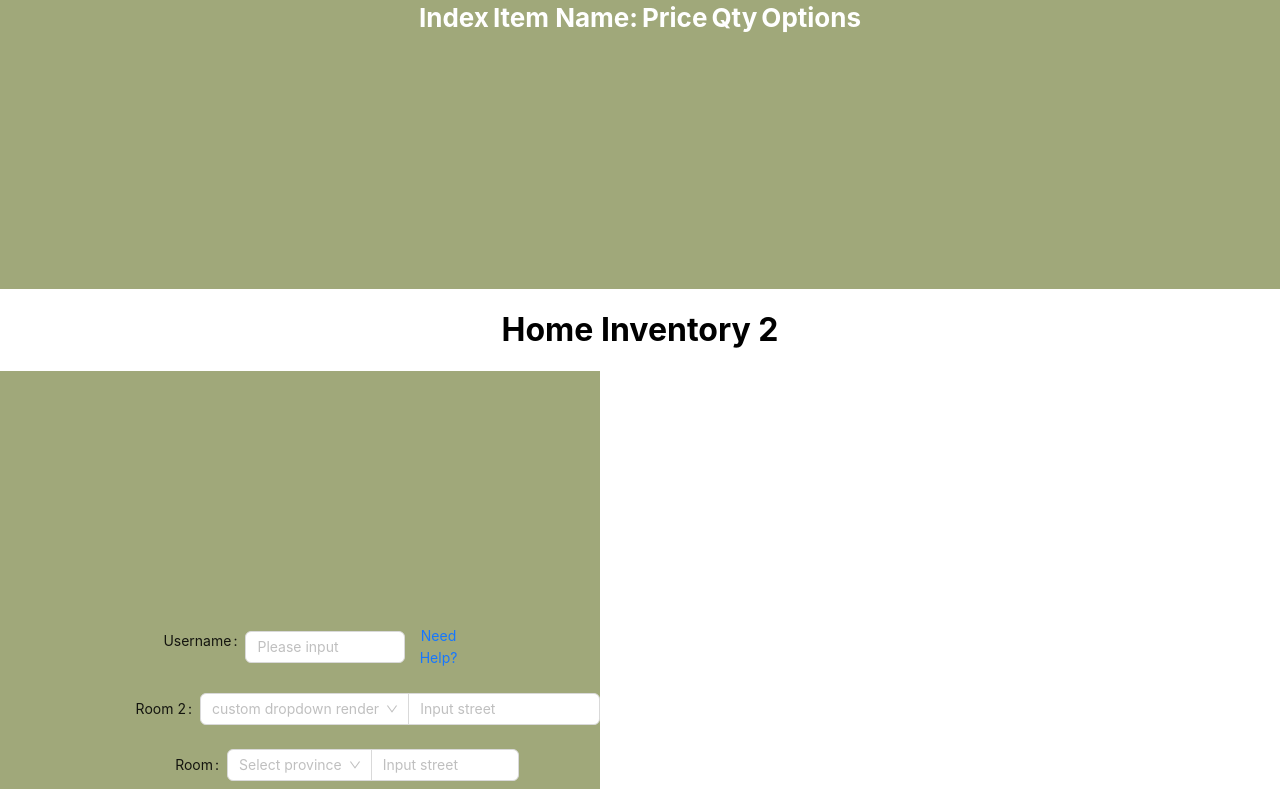
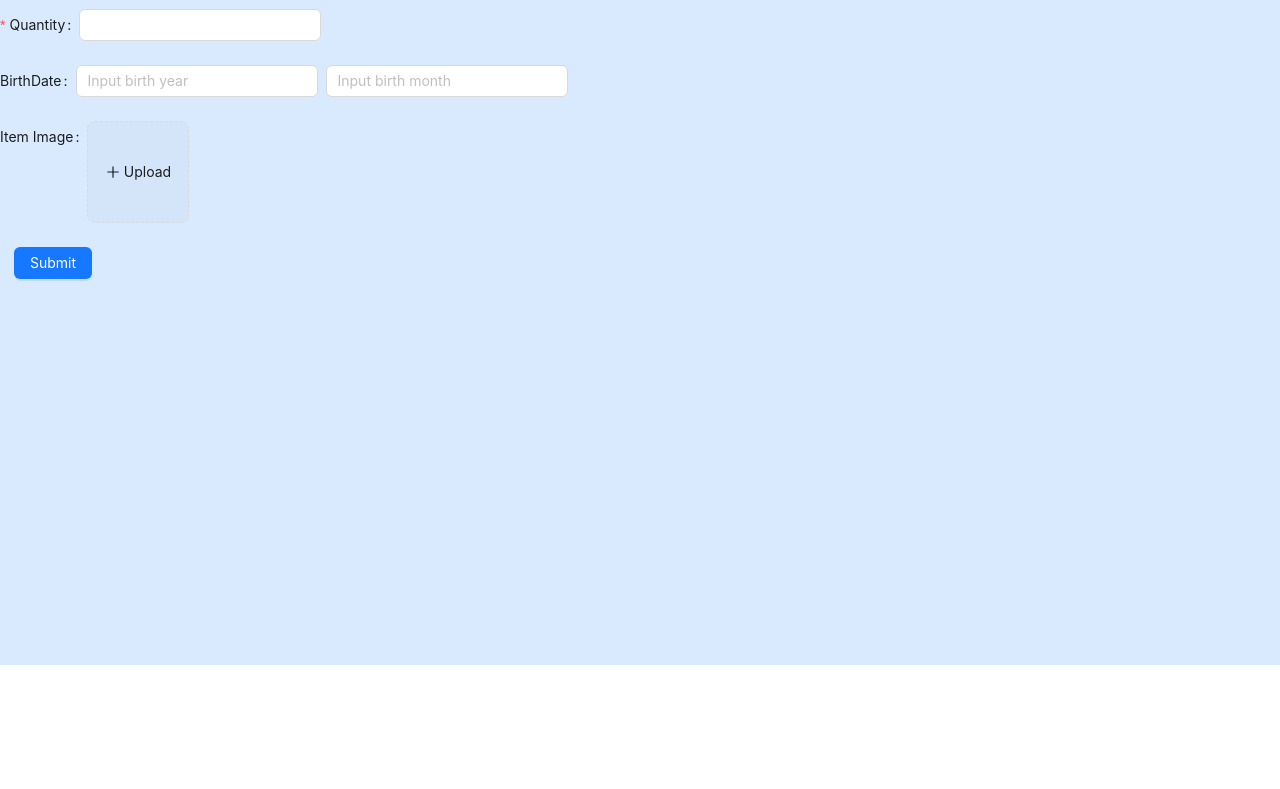
Before and after one commit to xizhong0422/react-home-inventory, a React (Create React App) app: page / in a window 1280 px wide. Shown: the part 511-1300 px from the top of the page. After the commit the page ends 1176 px from the top, so only its background shows below. Built offline with nearby package versions, Linux system fonts and the light colour scheme.

Commit message:
file and form

```diff
--- a/src/App.css
+++ b/src/App.css
@@ -15,7 +15,6 @@
 
 .App-header {
   background-color: #a0a87a;
-  min-height: 100vh;
   display: flex;
   flex-direction: column;
   align-items: center;
@@ -24,14 +23,15 @@
   color: white;
 }
 
-.input-form{
+.add-item-form{
   width: 100%;
-  background-color: #a0a87a;
+  background-color: #d9eaff;
   min-height: 100vh;
+  padding-top: 4vh;
   display: flex;
   flex-direction: column;
-  align-items: center;
-  justify-content: center;
+  align-items: start;
+  justify-content: start;
 }
 
 .App-link {
--- a/src/App.js
+++ b/src/App.js
@@ -2,8 +2,8 @@ import logo from './logo.svg';
 import './App.css';
 import AddInventory from './components/addInventory';
 // import { Form, Button, Table } from "react-bootstrap";
-import { useState, createRef, Component, useRef } from 'react';
-import { Form, Button, Divider, Table, Input, Select, Space, Tooltip, Typography } from "antd";
+import { useState, createRef, Component, useRef, useEffect } from 'react';
+import { Form, Button, Divider, Table, Input, Select, Space, Tooltip, Typography, Upload, InputNumber, DatePicker, message } from "antd";
 // const {  Button, Form, Table, Input, Select, Space, Tooltip, Typography  } = antd;
 // const {  PlusOutlined  } = icons;
 import { PlusOutlined } from '@ant-design/icons';
@@ -17,6 +17,24 @@ function App() {
     console.log('Received values of form: ', values);
   };
   let index = 0;
+  useEffect(() => {
+    // Retrieve products from local storage when the component mounts
+    const storedProducts = localStorage.getItem('products');
+    if (storedProducts) {
+      setProduct(JSON.parse(storedProducts));
+    }
+  }, []);
+
+  useEffect(() => {
+    localStorage.setItem('products', JSON.stringify(products));
+  }, [products]);
+
+  const [fileList, setFileList] = useState([]);
+
+  const fileUploadProps = {
+    onChange: (info) => {
+      setFileList(info.fileList); }}
+
 
   //add product
   const addProduct = (e)=>{
@@ -78,28 +96,24 @@ function App() {
       <h1>Home Inventory 2</h1>
 
       <Form
-        name="complex-form"
+        name="add-item-form"
         onFinish={onFinish}
         layout="horizontal"
-        className="input-form"
+        className="add-item-form"
         labelCol={{
-          span: 8,
+
         }}
-        wrapperCol={{
-          span: 16,
-        }}
-        style={{
-          maxWidth: 600,
-        }} >
-        <Form.Item label="Username">
+        wrapperCol={{ span: 26, }}
+        style={{ maxWidth: "100%", }} >
+        <Form.Item label="Item Name">
           <Space>
             <Form.Item
-              name="username"
+              name="itemname"
               noStyle
               rules={[
                 {
                   required: true,
-                  message: 'Username is required',
+                  message: 'Item name is required',
                 },
               ]}
             >
@@ -107,24 +121,24 @@ function App() {
                 style={{
                   width: 160,
                 }}
-                placeholder="Please input"
+                placeholder="Input item name"
               />
             </Form.Item>
-            <Tooltip title="Useful information">
-              <Typography.Link href="#API">Need Help?</Typography.Link>
+            <Tooltip title="Input the item name">
+              <Typography.Link href="#help">Need Help?</Typography.Link>
             </Tooltip>
           </Space>
         </Form.Item>
 
-        <Form.Item label="Room 2">
+        <Form.Item label="Item Location">
           <Space.Compact>
             <Form.Item
-              name={['address', 'province']}
+              name={['specificLocation', 'room']}
               noStyle
               rules={[
                 {
                   required: true,
-                  message: 'Province is required',
+                  message: 'Room Location is required',
                 },
               ]}
             >
@@ -132,7 +146,7 @@ function App() {
                 style={{
                   width: 300,
                 }}
-                placeholder="custom dropdown render"
+                placeholder="Select or enter a room"
                 dropdownRender={(menu) => (
                   <>
                     {menu}
@@ -171,8 +185,8 @@ function App() {
               noStyle
               rules={[
                 {
-                  required: true,
-                  message: 'Street is required',
+                  required: false,
+                  // message: 'Street is required',
                 },
               ]}
             >
@@ -180,48 +194,25 @@ function App() {
                 style={{
                   width: '100%',
                 }}
-                placeholder="Input street"
+                placeholder="Input specific location"
               />
             </Form.Item>
           </Space.Compact>
         </Form.Item>
 
-        <Form.Item label="Room">
-          <Space.Compact>
         <Form.Item
-              name={['address', 'province']}
-              noStyle
+          label="Quantity"
+          name="InputNumber"
           rules={[
             {
               required: true,
-                  message: 'Province is required',
+              message: 'Please input!',
             },
-              ]}
-            >
-              <Select placeholder="Select province">
-                <Option value="Zhejiang">Zhejiang</Option>
-                <Option value="Jiangsu">Jiangsu</Option>
-              </Select>
-            </Form.Item>
-
-            <Form.Item
-              name={['address', 'street']}
-              noStyle
-              rules={[
-                {
-                  required: true,
-                  message: 'Street is required',
-                },
-              ]}
-            >
-              <Input
+          ]} >
+          <InputNumber
             style={{
               width: '100%',
-                }}
-                placeholder="Input street"
-              />
-            </Form.Item>
-          </Space.Compact>
+            }} />
         </Form.Item>
 
         <Form.Item label="BirthDate"
@@ -258,6 +249,18 @@ function App() {
           </Form.Item>
         </Form.Item>
 
+        <Form.Item label="Item Image" name="itemImage">
+          <Upload
+            {...fileUploadProps}
+            maxCount={2}
+            beforeUpload={() => false}
+            listType="picture-card"
+            accept="image/*">
+            <PlusOutlined />
+            <div style={{ marginLeft: 4 }}>Upload</div>
+          </Upload>
+        </Form.Item>
+
         <Form.Item label=" " colon={false}>
           <Button type="primary" htmlType="submit">
             Submit
```
Lines whose indentation alone changed are shown as unchanged.
